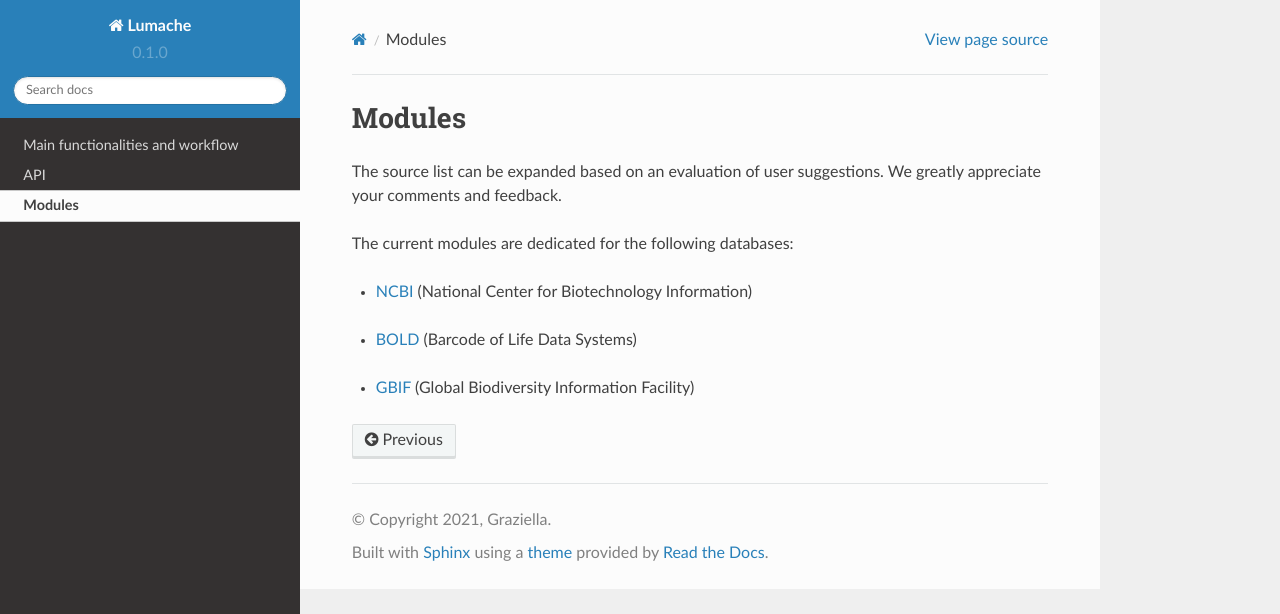
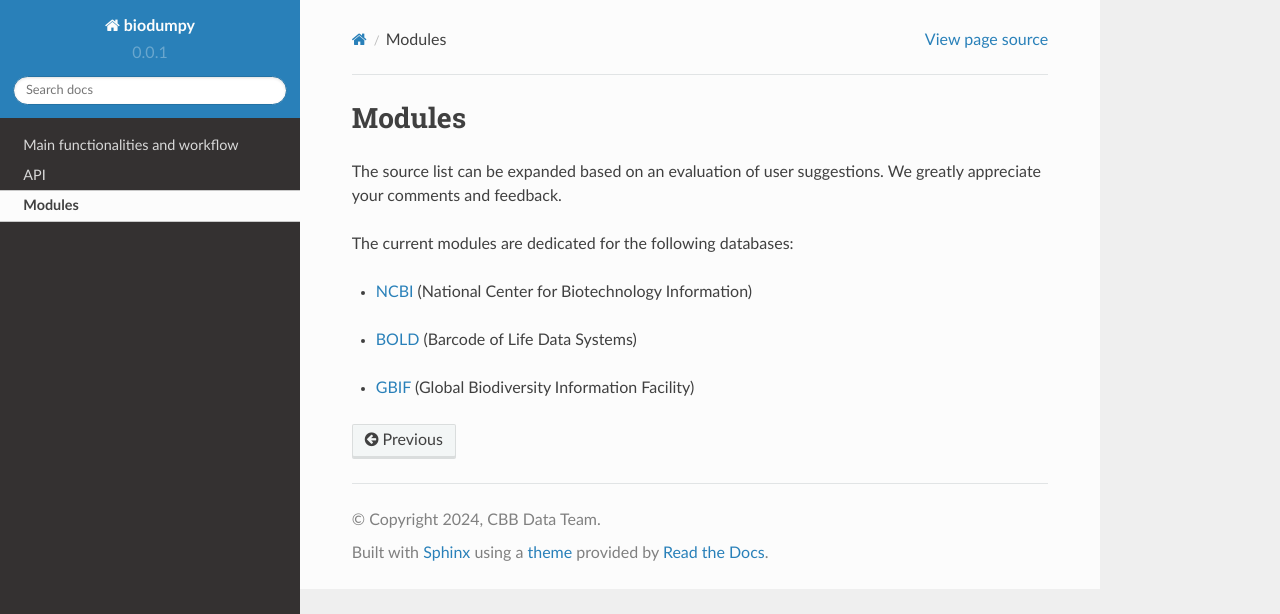
Before and after one commit to TommasoCanc/rtd-tutorial, a Sphinx documentation site: the page built from docs/source/modules.rst, in a window 1280 px wide. Shown: the top 614 px of the page. Built offline with Sphinx 7.4.7 and the Read the Docs theme 2.0.0, drawn with Linux system fonts in a browser that asks for light colours.

Commit message:
Update conf.py

```diff
--- a/docs/source/conf.py
+++ b/docs/source/conf.py
@@ -2,12 +2,12 @@
 
 # -- Project information
 
-project = 'Lumache'
-copyright = '2021, Graziella'
-author = 'Graziella'
+project = 'biodumpy'
+copyright = '2024, CBB Data Team'
+author = 'Cancellario, T.; Golomb, T.; Roldán, A.; Far, T.'
 
-release = '0.1'
-version = '0.1.0'
+release = '0.0'
+version = '0.0.1'
 
 # -- General configuration
 
```
